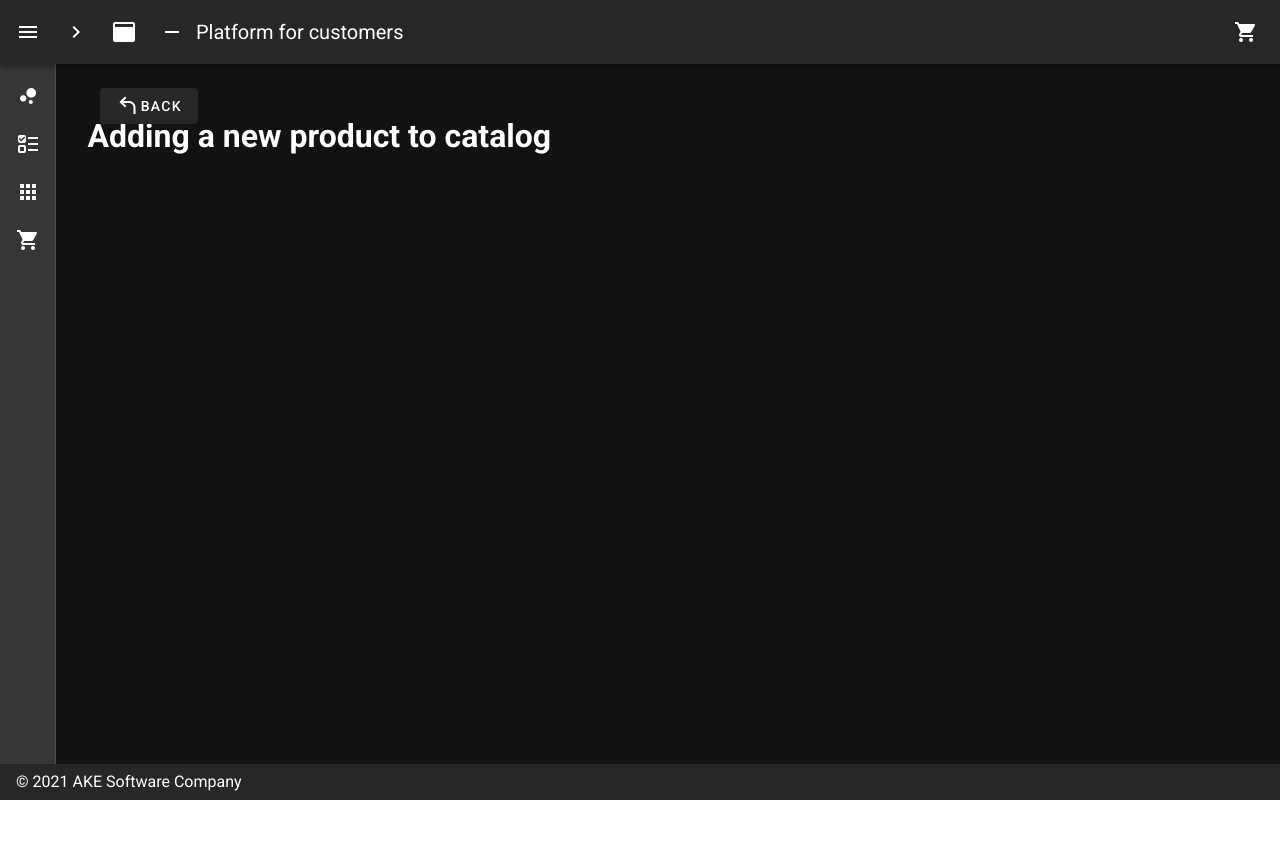
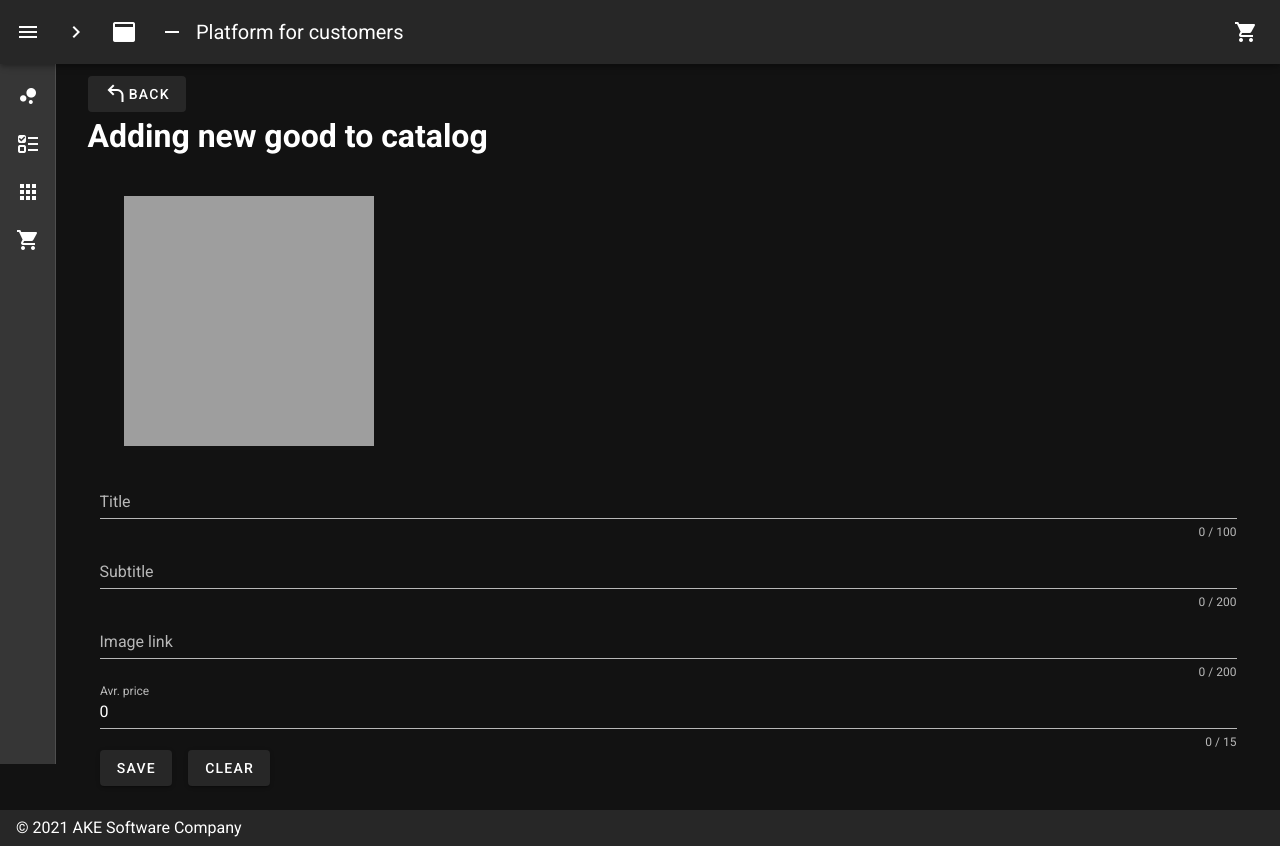
Before and after one commit to ilya-uryadov/pltfrm-app, a Nuxt app: page /add_new_good in a window 1280 px wide. Before the commit the page ends 800 px from the top, so only its background shows below. Built offline with nearby package versions, Linux system fonts and the light colour scheme.

Commit message:
add form to new catalog element page

```diff
--- a/pages/add_new_good.vue
+++ b/pages/add_new_good.vue
@@ -1,14 +1,54 @@
 <template>
   <v-container>
-    <v-btn depressed @click="$router.go(-1)">
-      <v-icon>mdi-arrow-left-top</v-icon>
-      Back
-    </v-btn>
     <v-row>
-      <h1>Adding a new product to catalog</h1>
+      <v-btn depressed @click="$router.go(-1)">
+        <v-icon>mdi-arrow-left-top</v-icon>
+        Back
+      </v-btn>
     </v-row>
     <v-row>
-      <form></form>
+      <h1>Adding new {{ itsNewGroup ? 'group' : 'good' }} to catalog</h1>
+    </v-row>
+    <v-row>
+      <v-col>
+        <form>
+          <v-col cols="12" xs="0" sm="3" md="3" lg="3" xl="3">
+            <v-avatar class="ma-3" flex size="250" tile color="grey">
+              <v-img max-height="250" max-width="250" :src="src"></v-img>
+            </v-avatar>
+          </v-col>
+          <v-text-field
+            v-model="title"
+            :counter="100"
+            :rules="titleRules"
+            label="Title"
+            required
+          ></v-text-field>
+          <v-text-field
+            v-model="subtitle"
+            :counter="200"
+            label="Subtitle"
+            required
+          ></v-text-field>
+          <v-text-field
+            v-model="src"
+            :counter="200"
+            :rules="srcRules"
+            label="Image link"
+            required
+          ></v-text-field>
+          <template v-if="!itsNewGroup">
+            <v-text-field
+              v-model="price"
+              :counter="15"
+              label="Avr. price"
+              required
+            ></v-text-field>
+          </template>
+          <v-btn class="mr-4" @click="save()"> Save </v-btn>
+          <v-btn @click="clear()"> clear </v-btn>
+        </form>
+      </v-col>
     </v-row>
   </v-container>
 </template>
@@ -17,10 +57,39 @@
 export default {
   data() {
     return {
-      itsNewGroup: true,
+      valid: true,
+      group_id: '',
+      its_group: false,
       title: '',
+      titleRules: [
+        (v) => !!v || 'Title is required',
+        (v) => (v && v.length > 2) || 'Name can`t be less than 3 characters',
+        (v) =>
+          (v && v.length <= 100) || 'Name mast be less than 100 characters',
+      ],
       subtitle: '',
+      src: '',
+      srcRules: [(v) => !!v || 'link adress is required'],
+      price: 0,
+      priceRules: [(v) => !!v || 'price  is required'],
     }
+  },
+  computed: {
+    itsNewGroup() {
+      return this.$route.query.group === '1'
+    },
+  },
+  methods: {
+    clear() {
+      this.title = ''
+      this.subtitle = ''
+      this.src = ''
+      this.price = 0
+    },
+    save() {},
+    validate() {
+      this.$refs.form.validate()
+    },
   },
 }
 </script>
```
